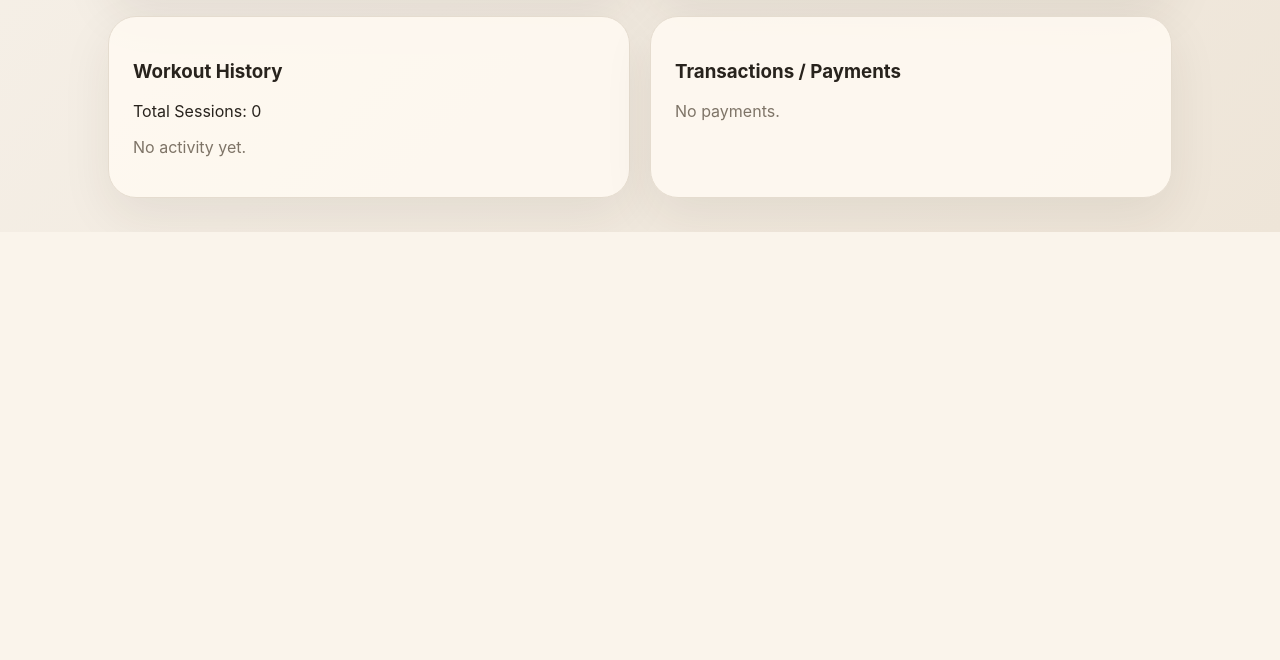
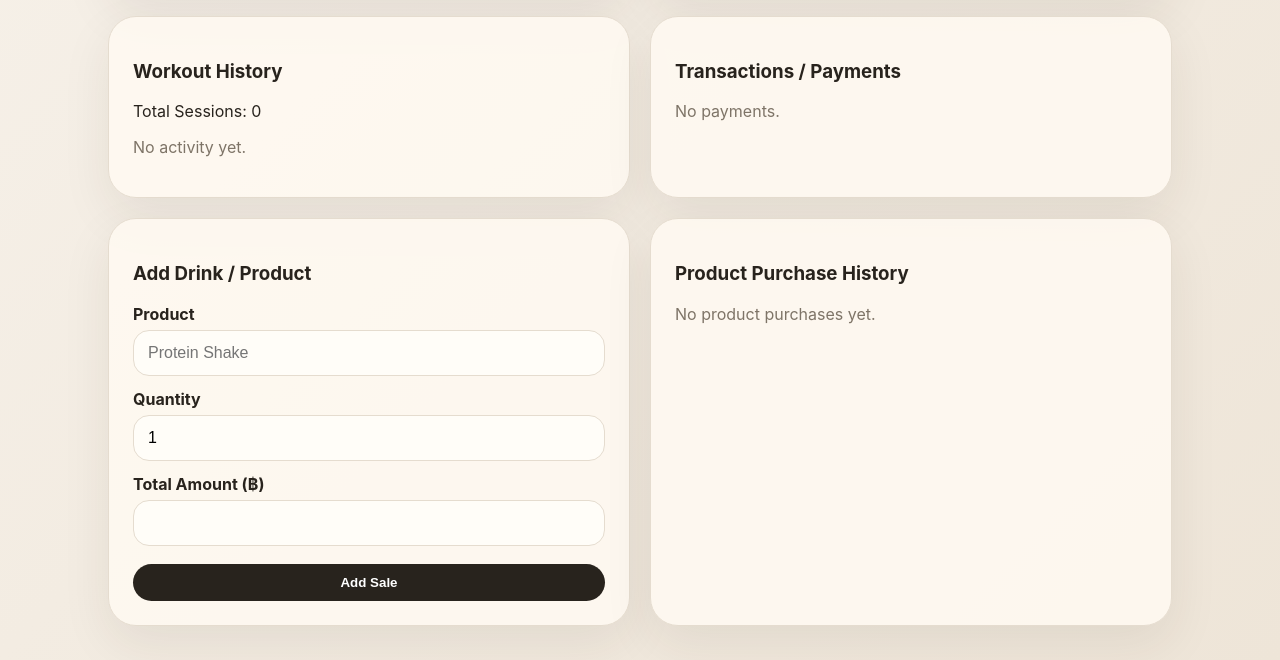
Before and after one commit to XONEDAYS/OFFWHITE, a Flask app: page /member/2 in a window 1280 px wide. Shown: the part 630-1290 px from the top of the page. Before the commit the page ends 862 px from the top, so only its background shows below. Run offline with Flask 3, Linux system fonts and the light colour scheme; the visitor is signed in with stand-in values (Sample User, id 1); data comes from the database, SQL or seed files in the repository; data that the repository does not hold is empty.

Commit message:
add sale

```diff
--- a/templates/member_detail.html
+++ b/templates/member_detail.html
@@ -112,7 +112,69 @@
     <p class="hint">No payments.</p>
     {% endfor %}
 </div>
+<div class="card">
 
+    <h3>Add Drink / Product</h3>
+
+    <form method="post"
+          action="{{ url_for('add_sale', user_id=user.id) }}">
+
+        <label>Product</label>
+        <input name="product_name"
+               placeholder="Protein Shake"
+               required>
+
+        <label>Quantity</label>
+        <input type="number"
+               name="quantity"
+               value="1"
+               min="1">
+
+        <label>Total Amount (฿)</label>
+        <input type="number"
+               step="0.01"
+               name="amount"
+               required>
+
+        <button class="btn full">
+            Add Sale
+        </button>
+
+    </form>
+
+</div>
+<div class="card">
+
+    <h3>Product Purchase History</h3>
+
+    {% for s in sales %}
+
+    <div class="row">
+        <span>
+            {{ s.product_name }}
+            × {{ s.quantity }}
+
+            <br>
+
+            <small>
+                {{ s.created_at.strftime('%Y-%m-%d %H:%M') }}
+            </small>
+        </span>
+
+        <b>
+            ฿{{ s.amount }}
+        </b>
+    </div>
+
+    {% else %}
+
+    <p class="hint">
+        No product purchases yet.
+    </p>
+
+    {% endfor %}
+
+</div>
 </div>
 
 {% endblock %}
```
